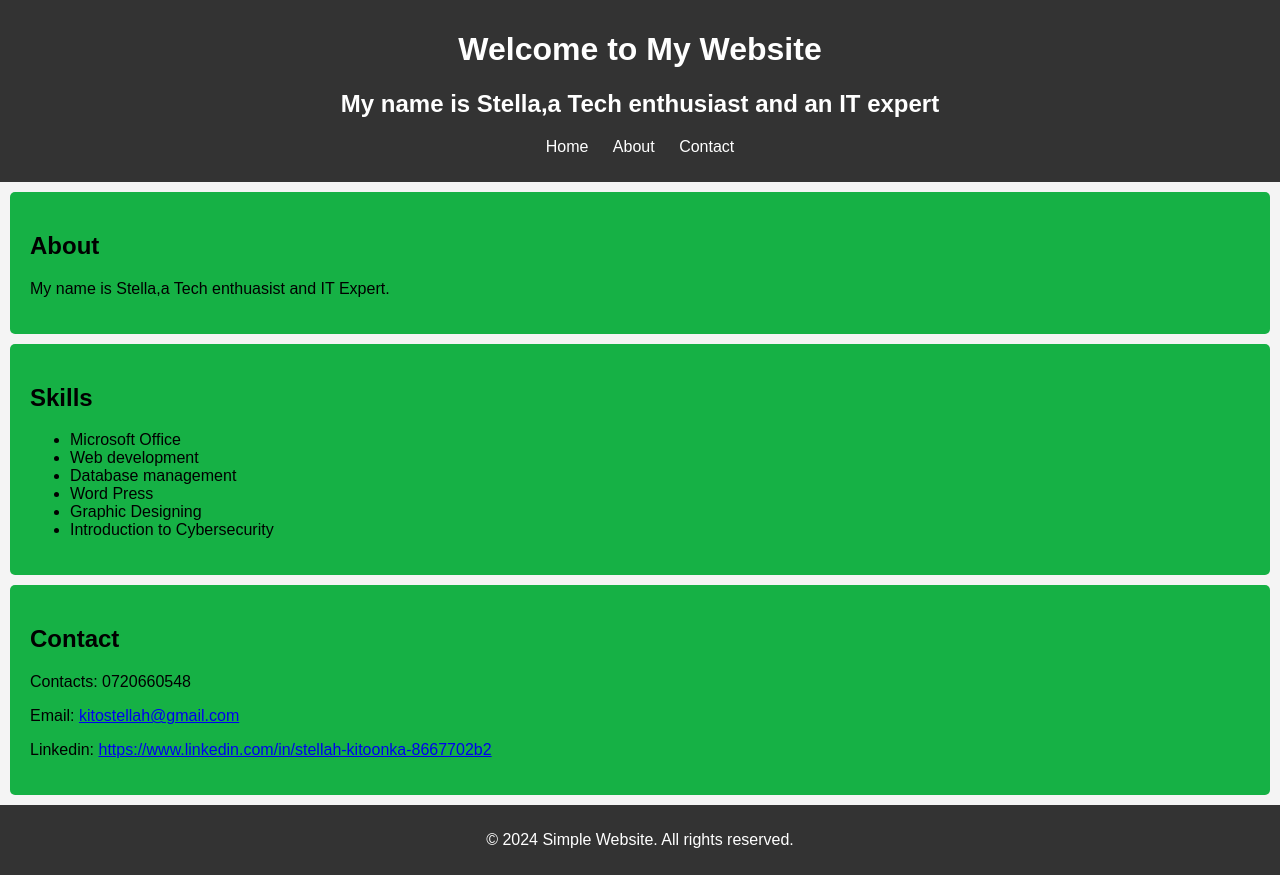
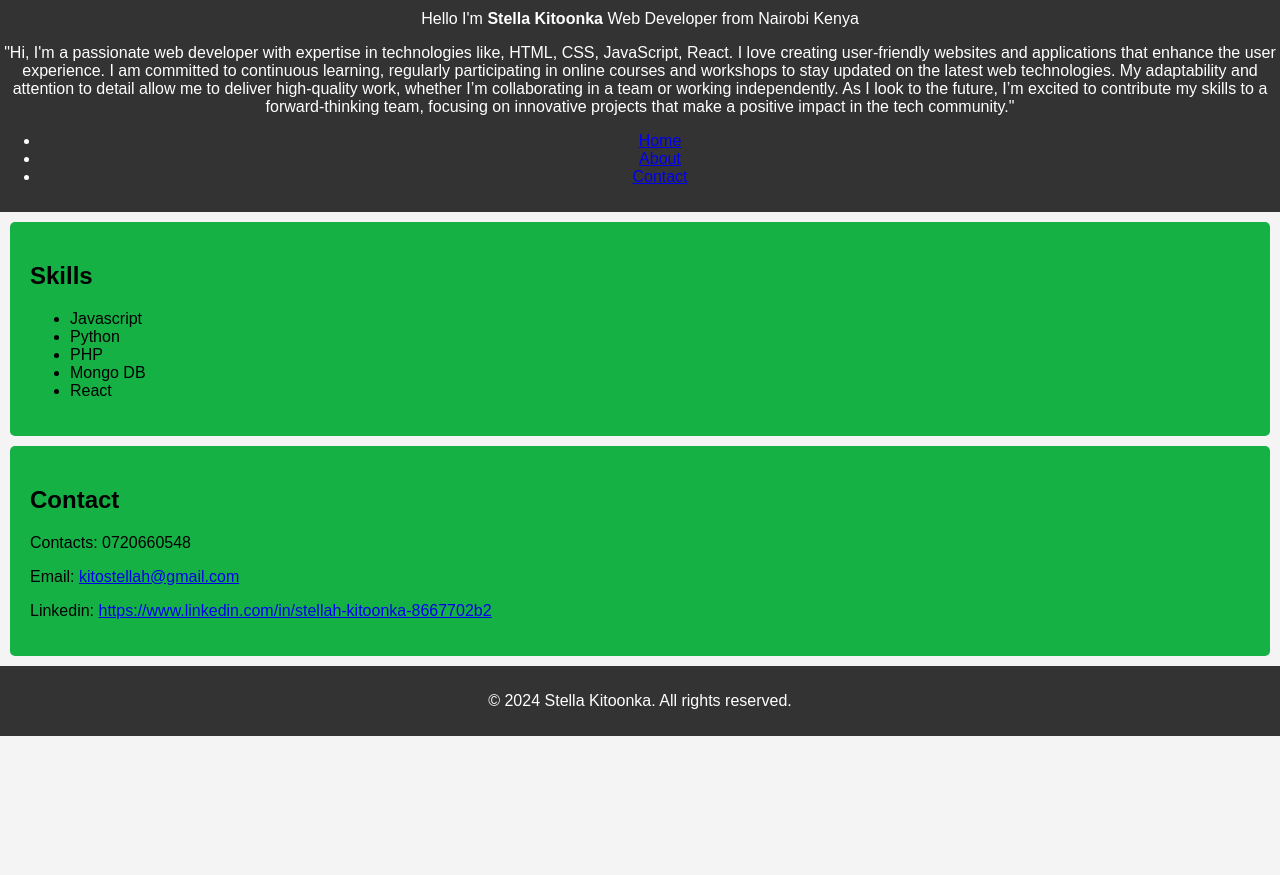
Before and after one commit to Kitoonka/stella, a plain HTML site: page index.html in a window 1280 px wide. After the commit the page ends 800 px from the top, so only its background shows below. Drawn offline with Linux system fonts and the light colour scheme.

Commit message:
Update index.html

```diff
--- a/index.html
+++ b/index.html
@@ -8,9 +8,19 @@
 </head>
 <body>
     <header>
-        <h1>Welcome to My Website</h1>
-        <h2>My name is Stella,a Tech enthusiast and an IT expert</h2>
-        <nav>
+
+ <span>Hello I'm</span>
+              <strong>Stella Kitoonka</strong> Web Developer from Nairobi Kenya
+            </h2>
+
+            <p class="hero-text">
+              "Hi, I'm  a passionate web developer with expertise in technologies like, HTML, CSS, JavaScript, React. I love creating user-friendly websites and applications that enhance the user experience.
+              I am committed to continuous learning, regularly participating in online courses and workshops to stay updated on the latest web technologies. My adaptability and attention to detail allow me to deliver high-quality work, whether I’m collaborating in a team or working independently.
+
+As I look to the future, I’m excited to contribute my skills to a forward-thinking team, focusing on innovative projects that make a positive impact in the tech community."
+            </p>
+
+
             <ul>
                 <li><a href="#home">Home</a></li>
                 <li><a href="#about">About</a></li>
@@ -20,23 +30,15 @@
     </header>
 
 
-
-    <section id="about">
-        <h2>About</h2>
-        <p>My name is Stella,a Tech enthuasist and IT Expert.</p>
-    </section>
-
-
-    <section id="Skills">
+      <section id="Skills">
         <h2>Skills</h2>
         <ul>
-            <li>Microsoft Office</li>
-            <li>Web development</li>
-            <li>Database management</li>
-            <li>Word Press</li>
-            <li>Graphic Designing</li>
-            <li>Introduction to Cybersecurity</li>
-        </ul>
+            <li>Javascript</li>
+            <li>Python</li>
+            <li>PHP</li>
+            <li>Mongo DB</li>
+            <li>React</li>
+            </ul>
     </section>
     <section id="contact">
         <h2>Contact</h2>
@@ -46,7 +48,7 @@
     </section>
 
     <footer>
-        <p>&copy; 2024 Simple Website. All rights reserved.</p>
+        <p>&copy; 2024 Stella Kitoonka. All rights reserved.</p>
     </footer>
 
     <script src="script.js"></script>
```
